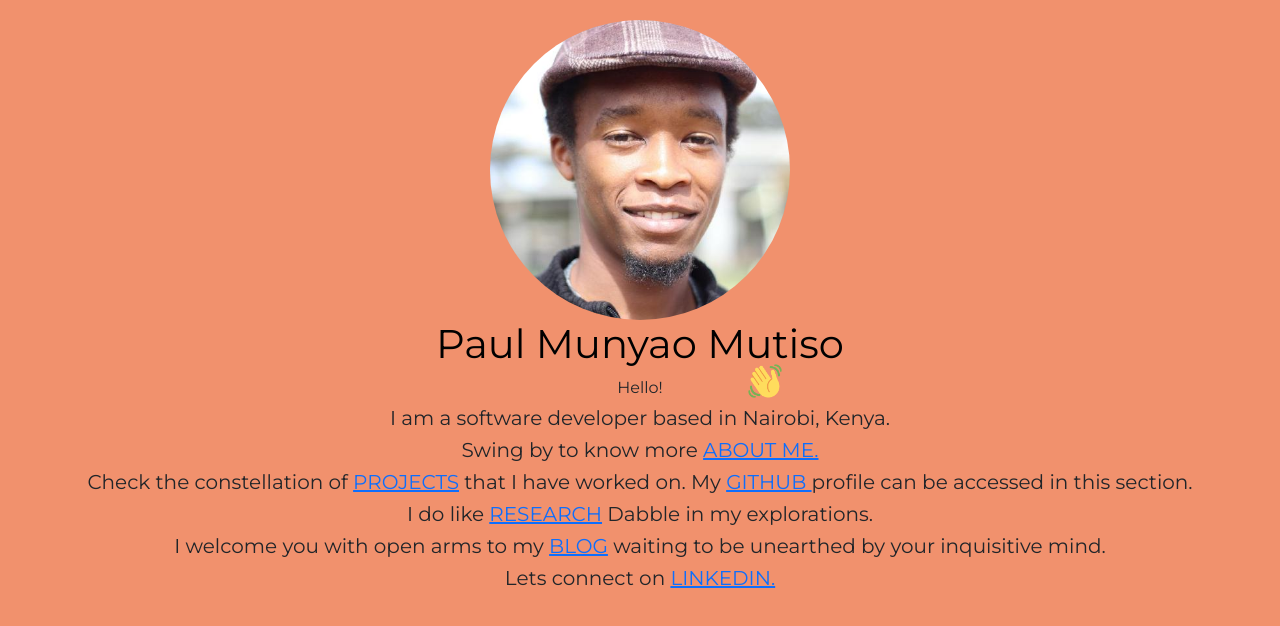
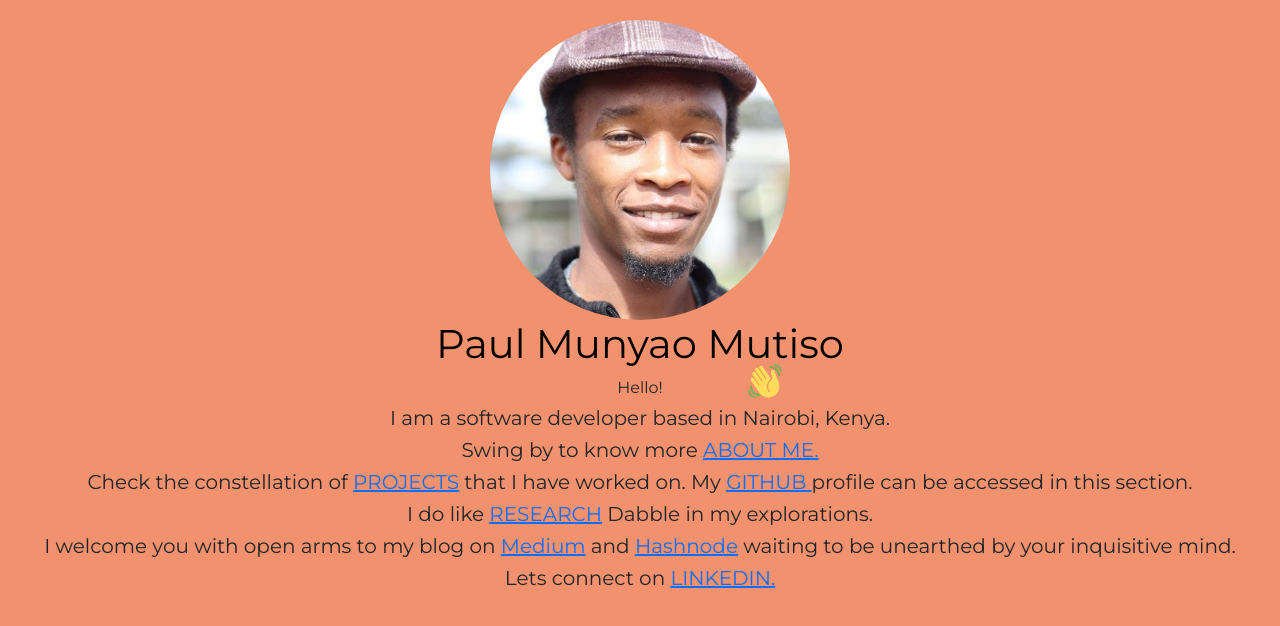
Before and after one commit to paulmunyao/Portfolio, an Angular app: page / in a window 1280 px wide. Shown: the top 626 px of the page. Built offline with nearby package versions, Linux system fonts and the light colour scheme.

Commit message:
update blog section

```diff
--- a/src/app/home/home.component.html
+++ b/src/app/home/home.component.html
@@ -12,7 +12,9 @@
     </h1>
     <p class="hello">Hello!</p>
     <img class="wave" src="assets/images/wave.gif" alt="" />
-    <h5 class="description">I am a software developer based in Nairobi, Kenya.</h5>
+    <h5 class="description">
+      I am a software developer based in Nairobi, Kenya.
+    </h5>
     <h5 class="description">
       Swing by to know more
       <a href="https://www.linkedin.com/in/paul-munyao-869a8a165/">
@@ -43,13 +45,9 @@
       Dabble in my explorations.
     </h5>
     <h5 class="description">
-      I welcome you with open arms to my
-      <a
-        routerLink="/blog"
-        routerLinkActive="active"
-        ariaCurrentWhenActive="page"
-        >BLOG</a
-      >
+      I welcome you with open arms to my blog on
+      <a href="https://medium.com/@paulmutiso">Medium</a> and
+      <a href="https://paulmunyao.hashnode.dev/">Hashnode</a>
       waiting to be unearthed by your inquisitive mind.
     </h5>
     <h5 class="description">
```
